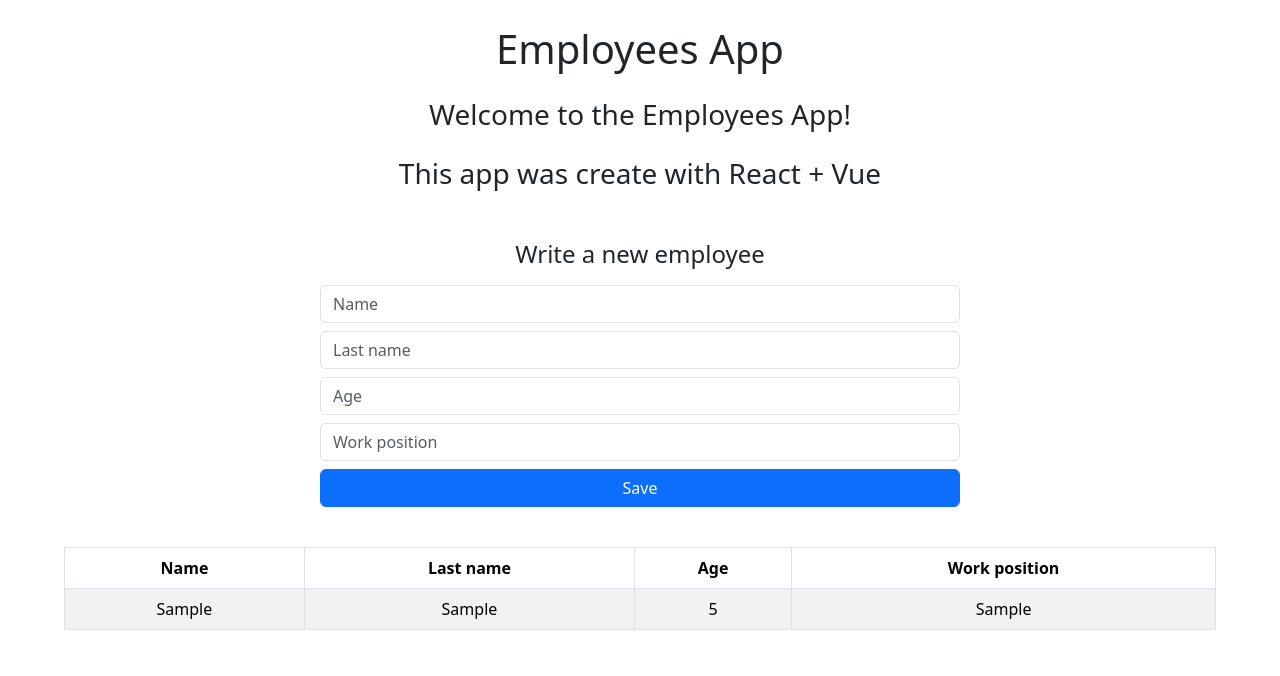
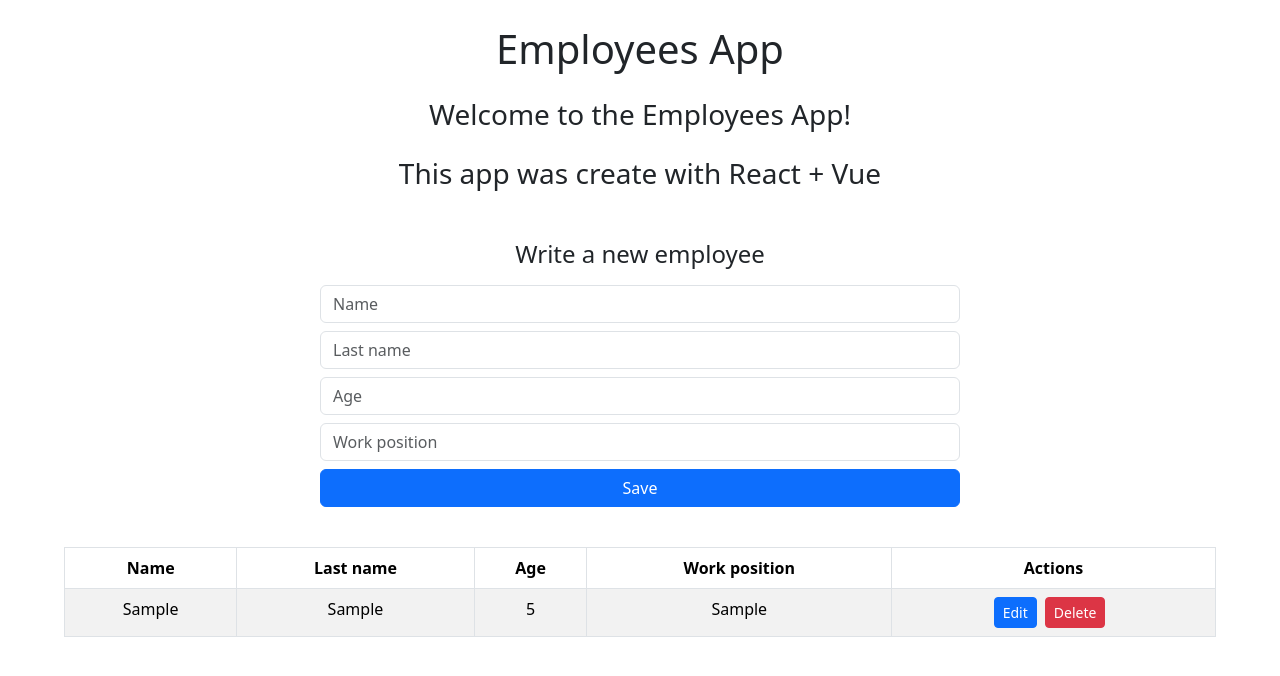
Before and after one commit to AngelAyonV/Crud-Employees-React-Vite, a React (Vite) app: page / in a window 1280 px wide. Both pictures are taken after typing "Sample", "Sample", "5", "Sample" into the empty fields and a click on the button "Save". Shown: the top 676 px of the page. Built offline with nearby package versions, Linux system fonts and the light colour scheme.

Commit message:
todo funcionando con opciones de edit y delete

```diff
--- a/src/components/EmployeesApp.jsx
+++ b/src/components/EmployeesApp.jsx
@@ -7,7 +7,10 @@
 
   const addEmployees = (newEmploye) => {
     setdataEmployee([...dataEmployee, newEmploye]);
-    console.log("Employee added");
+  };
+
+  const onDeleteEmployee = (id) => {
+    // setdataEmployee(dataEmployee.filter((employee) => employee.ID !== id));
   };
 
   return (
@@ -18,7 +21,7 @@
         <h3>This app was create with React + Vue </h3>
       </div>
       <SaveEmployees OnaddEmployees={addEmployees} />
-      <ListEmployees data={dataEmployee} />
+      <ListEmployees data={dataEmployee} onDelete={onDeleteEmployee} />
     </>
   );
 };
--- a/src/components/ListEmployees.jsx
+++ b/src/components/ListEmployees.jsx
@@ -1,6 +1,6 @@
 import React from "react";
 
-const ListEmployees = ({ data }) => {
+const ListEmployees = ({ data, onDelete }) => {
   return (
     <div className="table-container">
       <table className="table table-striped table-bordered">
@@ -10,6 +10,7 @@
             <th>Last name</th>
             <th>Age</th>
             <th>Work position</th>
+            <th>Actions</th>
           </tr>
         </thead>
         <tbody>
@@ -20,6 +21,15 @@
                 <td>{emp.LastName}</td>
                 <td>{emp.Age}</td>
                 <td>{emp.WorkPosition}</td>
+                <td>
+                  <button
+                    onClick={onDelete(index)}
+                    className="btn btn-primary btn-sm"
+                  >
+                    Edit
+                  </button>
+                  <button className="btn btn-danger btn-sm mx-2">Delete</button>
+                </td>
               </tr>
             ))
           ) : (
--- a/src/components/SaveEmployees.jsx
+++ b/src/components/SaveEmployees.jsx
@@ -1,6 +1,7 @@
 import React, { useState } from "react";
 
 const SaveEmployees = ({ OnaddEmployees }) => {
+  let ID = 0;
   const [Name, setName] = useState("");
   const [LastName, setLastName] = useState("");
   const [Age, setAge] = useState("");
@@ -21,21 +22,9 @@
   };
 
   const btnAddEmployee = () => {
-    //logica para agg el empleado
-    // setEmployee({ Name, LastName, Age, WorkPosition });
-    // console.log("save employee");
-    // console.log(Employee);
-    // addEmployees(Employee);
-    // setName("");
-    // setLastName("");
-    // setAge("");
-    // setWorkPosition("");
-    // //  limpiar los inputs y actualizar el state del empleado
-    // //  en el componente principal para reflejar los cambios
-    // //  en la lista de empleados
     // Crear el nuevo empleado con los valores actuales
-    const newEmployee = { Name, LastName, Age, WorkPosition };
-
+    const newEmployee = { ID, Name, LastName, Age, WorkPosition };
+    console.log(newEmployee);
     // Llamar directamente a addEmployees con el nuevo objeto
     OnaddEmployees(newEmployee);
 
@@ -44,8 +33,7 @@
     setLastName("");
     setAge("");
     setWorkPosition("");
-
-    console.log("Empleado guardado:", newEmployee);
+    ID++; // Incrementar el ID para el próximo empleado
   };
 
   return (
```
